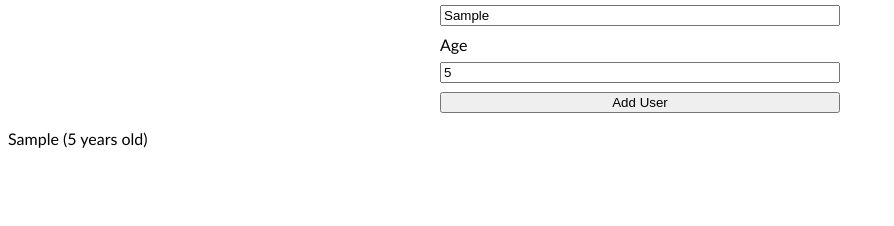
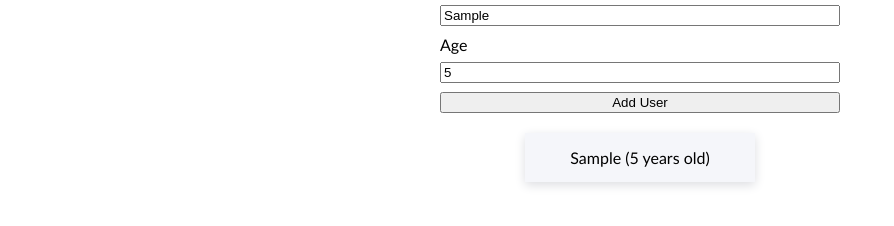
Before and after one commit to MikoVelascoRamirez/TestingWithWebpack, a website built with webpack: page src/index.html in a window 1280 px wide. Both pictures are taken after typing "Sample", "5" into the empty fields and a click on the input "Add User". Shown: the part 104-330 px from the top of the page, without its empty margins (0-894 px from the left). Built offline with nearby package versions, Linux system fonts and the light colour scheme.

Commit message:
19. style: styling list-item

```diff
--- a/src/styles.css
+++ b/src/styles.css
@@ -1,13 +1,13 @@
-body{
-    font-family: 'Gill Sans', 'Gill Sans MT', Calibri, 'Trebuchet MS', sans-serif;
+body {
+  font-family: "Gill Sans", "Gill Sans MT", Calibri, "Trebuchet MS", sans-serif;
   font-size: 1em;
 }
 
-h1{
+h1 {
   text-align: center;
 }
 
-.formPerson{
+.formPerson {
   display: flex;
   flex-direction: column;
   justify-content: space-between;
@@ -15,3 +15,13 @@ h1{
   height: 135px;
   margin: 0 auto;
 }
+
+.item-name-list {
+  display: block;
+  width: 200px;
+  margin: 20px auto;
+  background-color: #f5f6fa;
+  text-align: center;
+  padding: 15px;
+  box-shadow: 0px 3px 10px #dcdde1;
+}
```
Lines whose indentation alone changed are shown as unchanged.
